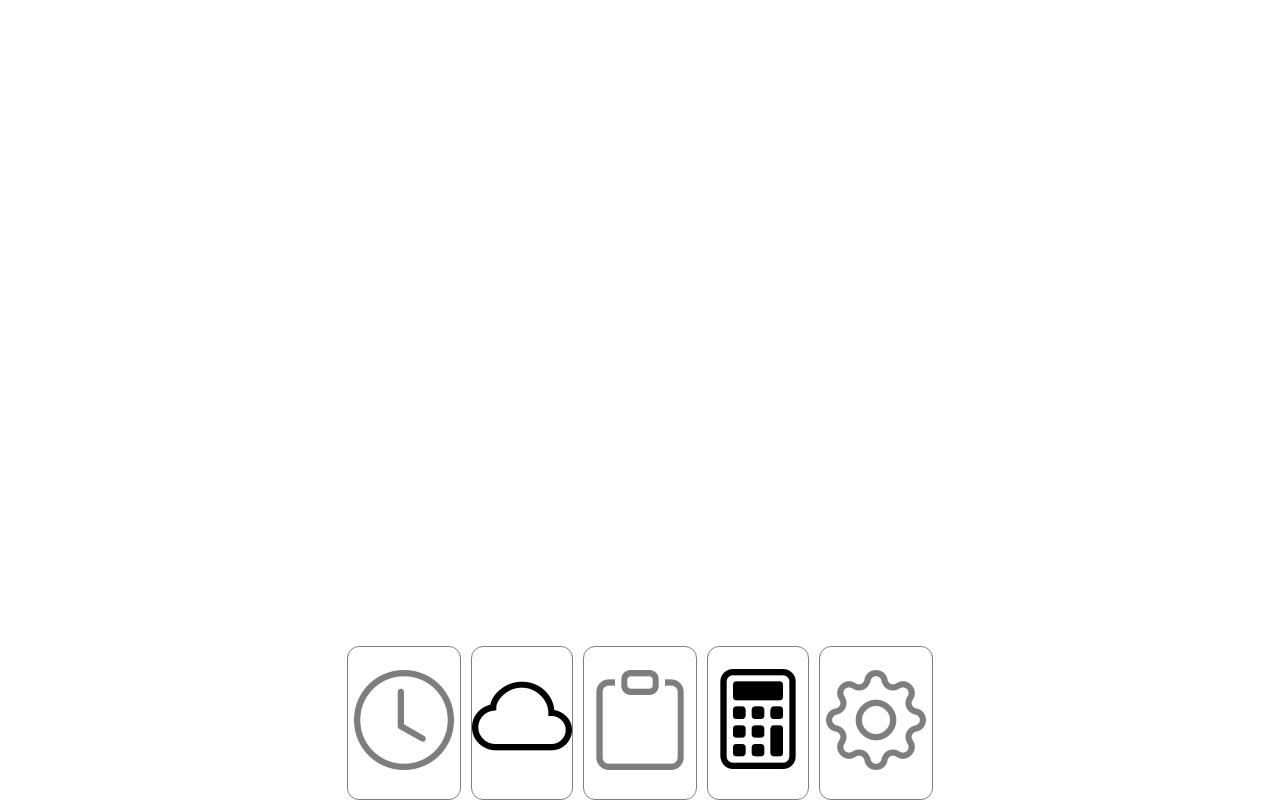
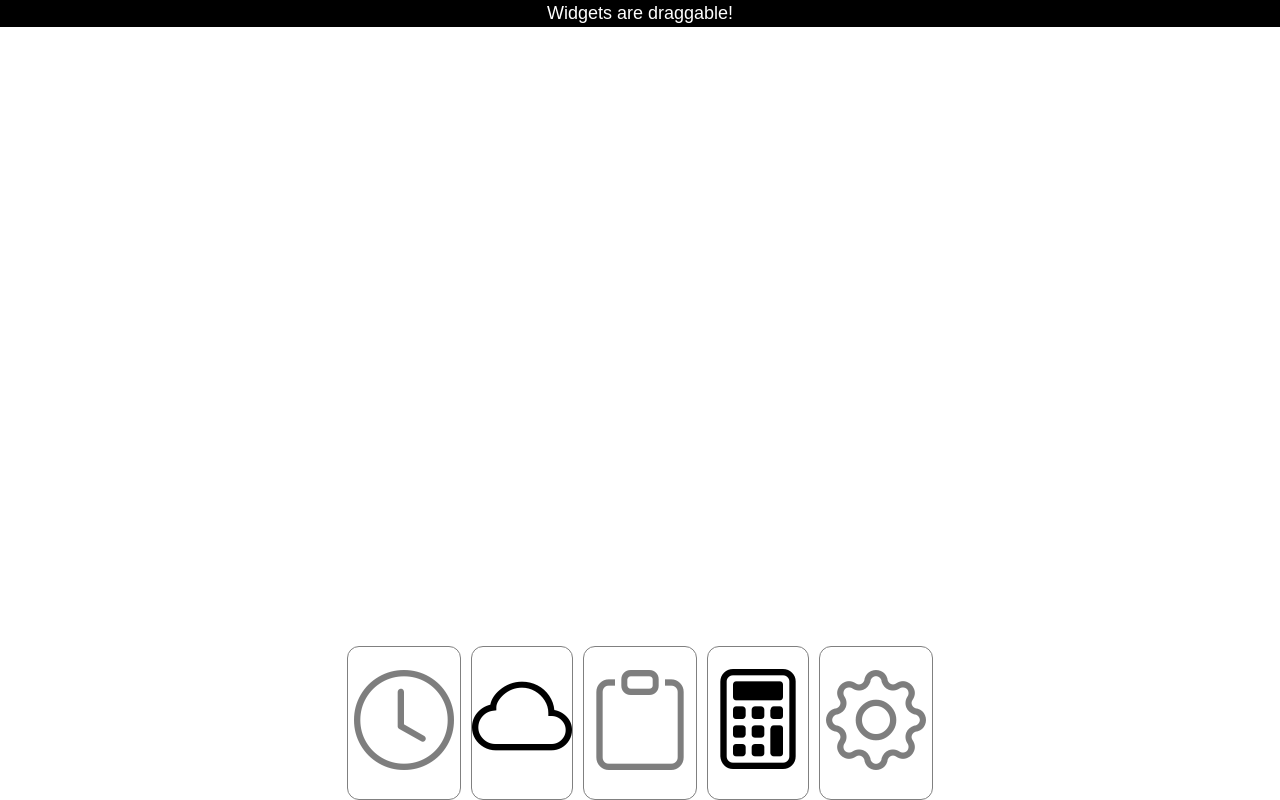
Before and after one commit to jiechenmc/Dash, a React (Create React App) app: page / in a window 1280 px wide. Built offline with nearby package versions, Linux system fonts and the light colour scheme.

Commit message:
added announcement

```diff
--- a/src/App.css
+++ b/src/App.css
@@ -29,3 +29,17 @@ i {
 .centerText {
   text-align: center;
 }
+
+.announcement {
+  display: inline-block;
+  height: 100%;
+  text-align: center;
+  width: 100%;
+  background: black;
+  color: white;
+  font-family: Arial, sans;
+  margin: 0;
+  padding: 0;
+  vertical-align: middle;
+  font-size: large;
+}
--- a/src/HomeScreen.js
+++ b/src/HomeScreen.js
@@ -2,5 +2,10 @@ import React from "react";
 import Taskbar from "./TaskBar";
 
 export default function HomeScreen() {
-  return <Taskbar></Taskbar>;
+  return (
+    <>
+      <p className="announcement">Widgets are draggable!</p>
+      <Taskbar></Taskbar>
+    </>
+  );
 }
```
